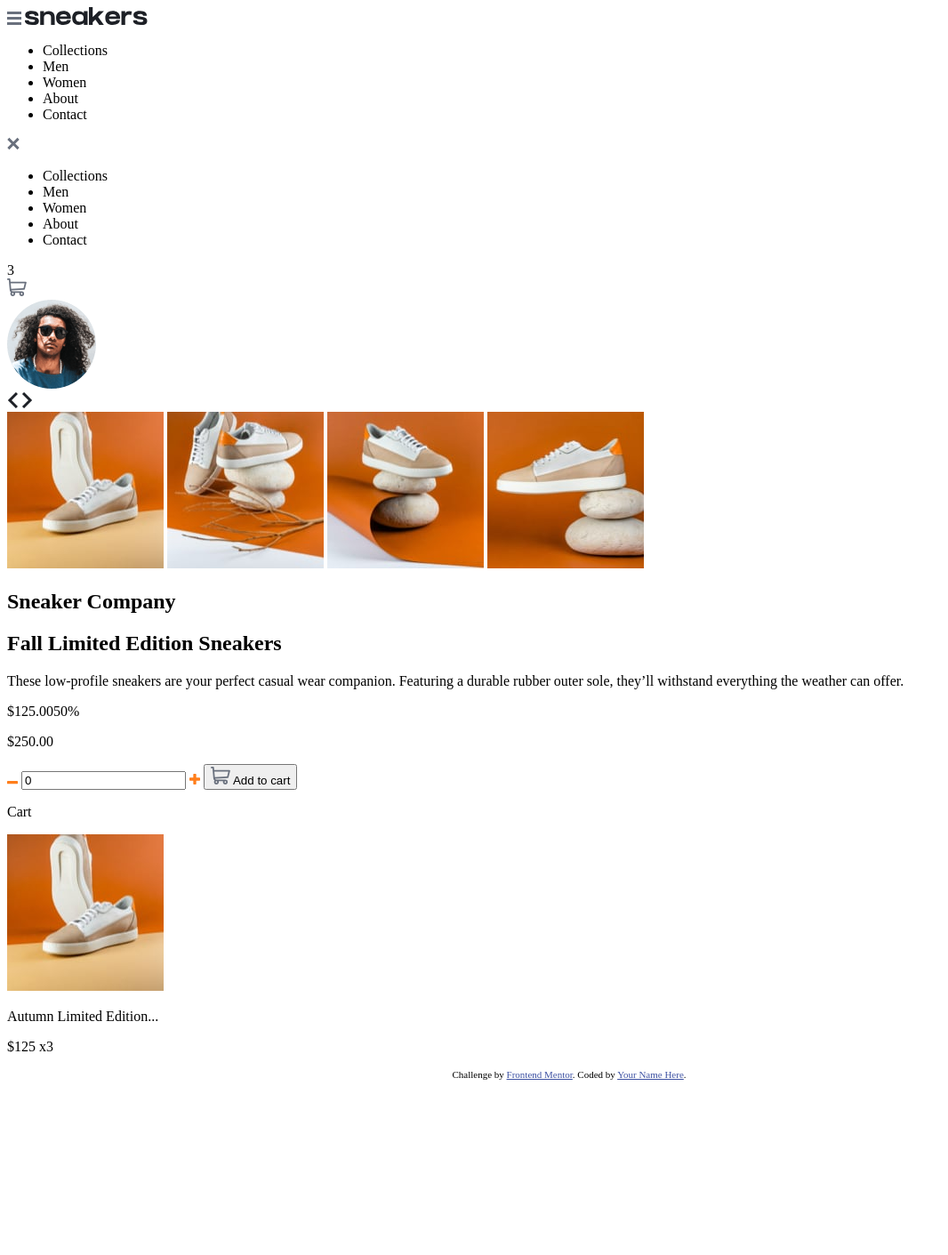
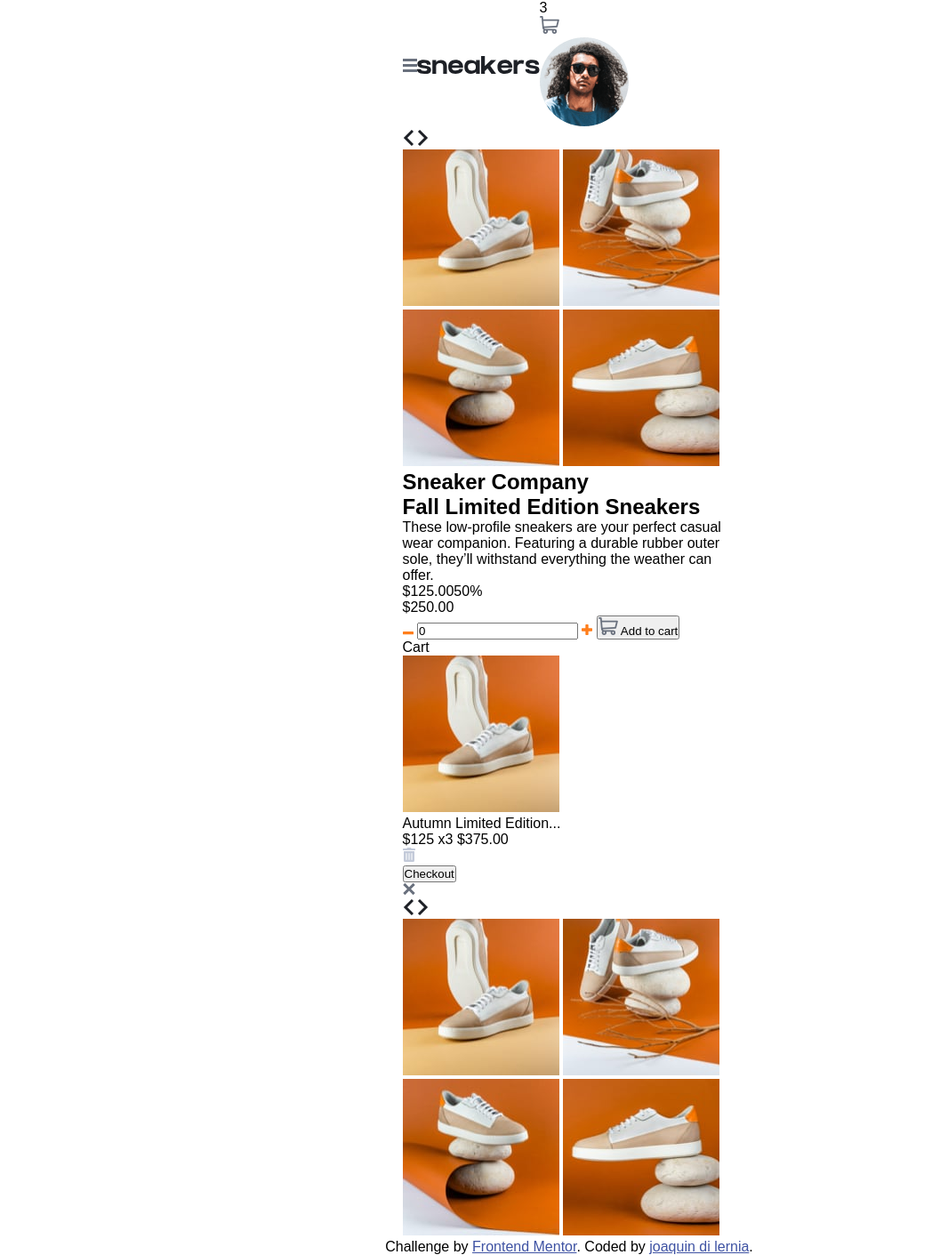
Before and after one commit to JoaquinDilernia/Eccomerce-Shoes-Front-End-Mentor, a plain HTML site: page index.html in a window 1280 px wide. Shown: the whole page at 89% size, without its empty margins (0-1066 px from the left). Before the commit the page ends 1222 px from the top, so only its background shows below. Drawn offline with Linux system fonts and the light colour scheme.

Commit message:
seguimos avanzando

```diff
--- a/index.html
+++ b/index.html
@@ -5,22 +5,22 @@
   <meta name="viewport" content="width=device-width, initial-scale=1.0"> <!-- displays site properly based on user's device -->
 
   <link rel="icon" type="image/png" sizes="32x32" href="./images/favicon-32x32.png">
-
+  <link rel="stylesheet" href="styles.css">
   <title>Frontend Mentor | E-commerce product page</title>
 
   <!-- Feel free to remove these styles or customise in your own stylesheet 👍 -->
   <style>
-    .attribution { font-size: 11px; text-align: center; }
+    .attribution { font-size: 16px; text-align: center; }
     .attribution a { color: hsl(228, 45%, 44%); }
   </style>
 </head>
 <body>
   <main class="main-conteiner">
 
-<modal class="header">
+<header class="header">
 
-<img src="./images/icon-menu.svg" alt="menu icon">
-<img src="./images/logo.svg" alt="logo">
+<img class="header_menu" src="./images/icon-menu.svg" alt="menu icon">
+<img class="header_logo"src="./images/logo.svg" alt="logo">
 
 <nav class="navbar">
 
@@ -54,7 +54,7 @@
     <img src="./images/icon-cart.svg" alt="cart">
   </div>
 
-  <img src="./images/image-avatar.png" alt="avatar">
+  <img class="header_avatar" src="./images/image-avatar.png" alt="avatar">
 
 </div>
 </header>
@@ -100,13 +100,31 @@
       <img src="./images/image-product-1-thumbnail.jpg" alt="">
       <div>
         <p class="cart-modal_product">Autumn Limited Edition...</p>
-        <p class="cart-modal_price">$125 x3 </p>
+        <p class="cart-modal_price">$125 x3 <span>$375.00</span></p>
       </div>
+      <img class="cart-modal_delete" src="./images/icon-delete.svg" alt="delete">
+
     </div>
-
+    <button class="cart-modal_delete">Checkout</button>
   </div>
 </div>
 
+<div class="modal-gallery_background">
+<article class="modal-gallery">
+  <img class= "modal-gallery_image-close"src="./images/icon-close.svg" alt="close">
+  <div class="modal-gallery_image-conteiner">
+    <img class="modal-gallery_image-previous"src="./images/icon-previous.svg" alt="icon-previous">
+    <img class="modal-gallery_image-next"src="./images/icon-next.svg" alt="icon-next">
+  </div>
+  <div class="modal-gallery_thumbnails">
+    <img id="m1" class="modal-gallery_thumbnail" src="./images/image-product-1-thumbnail.jpg" alt="thumbnail">
+    <img id="m2" class="modal-gallery_thumbnail" src="./images/image-product-2-thumbnail.jpg" alt="thumbnail">
+    <img id="m3" class="modal-gallery_thumbnail" src="./images/image-product-3-thumbnail.jpg" alt="thumbnail">
+    <img id="m4" class="modal-gallery_thumbnail" src="./images/image-product-4-thumbnail.jpg" alt="thumbnail">
+  </div>
+
+</article>
+</div>
 </main>
 
 
@@ -114,9 +132,9 @@
 
 
 
-  <div class="attribution">
+  <footer class="attribution">
     Challenge by <a href="https://www.frontendmentor.io?ref=challenge" target="_blank">Frontend Mentor</a>.
-    Coded by <a href="#">Your Name Here</a>.
-  </div>
+    Coded by <a href="https://www.joaquindilernia.com" target="_blank">joaquin di lernia</a>.
+  </footer>
 </body>
 </html>
--- /dev/null
+++ b/sass/_header.scss
@@ -0,0 +1,4 @@
+.header{
+    display: flex;
+    align-items: center;
+}
--- /dev/null
+++ b/sass/_inicio.scss
@@ -0,0 +1,8 @@
+*{
+    padding: 0;
+    margin: 0;
+    box-sizing: border-box;
+}
+body{
+    font-family: 'Kumbh Sans', sans-serif;
+}
--- /dev/null
+++ b/sass/_modal-navbar.scss
@@ -0,0 +1,3 @@
+.modal-navbar_background{
+    display: none;
+}
--- /dev/null
+++ b/sass/_navbar.scss
@@ -0,0 +1,3 @@
+.navbar{
+    display: none;
+}
--- /dev/null
+++ b/sass/_variables.scss
@@ -0,0 +1,11 @@
+
+@import url('https://fonts.googleapis.com/css2?family=Outfit:wght@400;700&display=swap');
+$Orange: hsl(26, 100%, 55%);
+$Pale-orange: hsl(25, 100%, 94%);
+$Very-dark-blue: hsl(220, 13%, 13%);
+$Dark-grayish-blue: hsl(219, 9%, 45%);
+$Grayish-blue: hsl(220, 14%, 75%);
+$Light-grayish-blue: hsl(223, 64%, 98%);
+$White: hsl(0, 0%, 100%);
+$Modal: hsl(0, 0%, 0%, 0.5);
+$Black: black;
--- /dev/null
+++ b/sass/styles.scss
@@ -0,0 +1,15 @@
+@use 'inicio';
+@use'variables';
+@use'header';
+@use'navbar';
+@use'modal-navbar';
+
+
+.main-conteiner{
+width: 375px;
+margin: auto;
+@media (mid-width: 1115px){
+    width: 1115px;
+}
+
+}
```
Also changed, not shown: styles.css (added), 1 other file.
